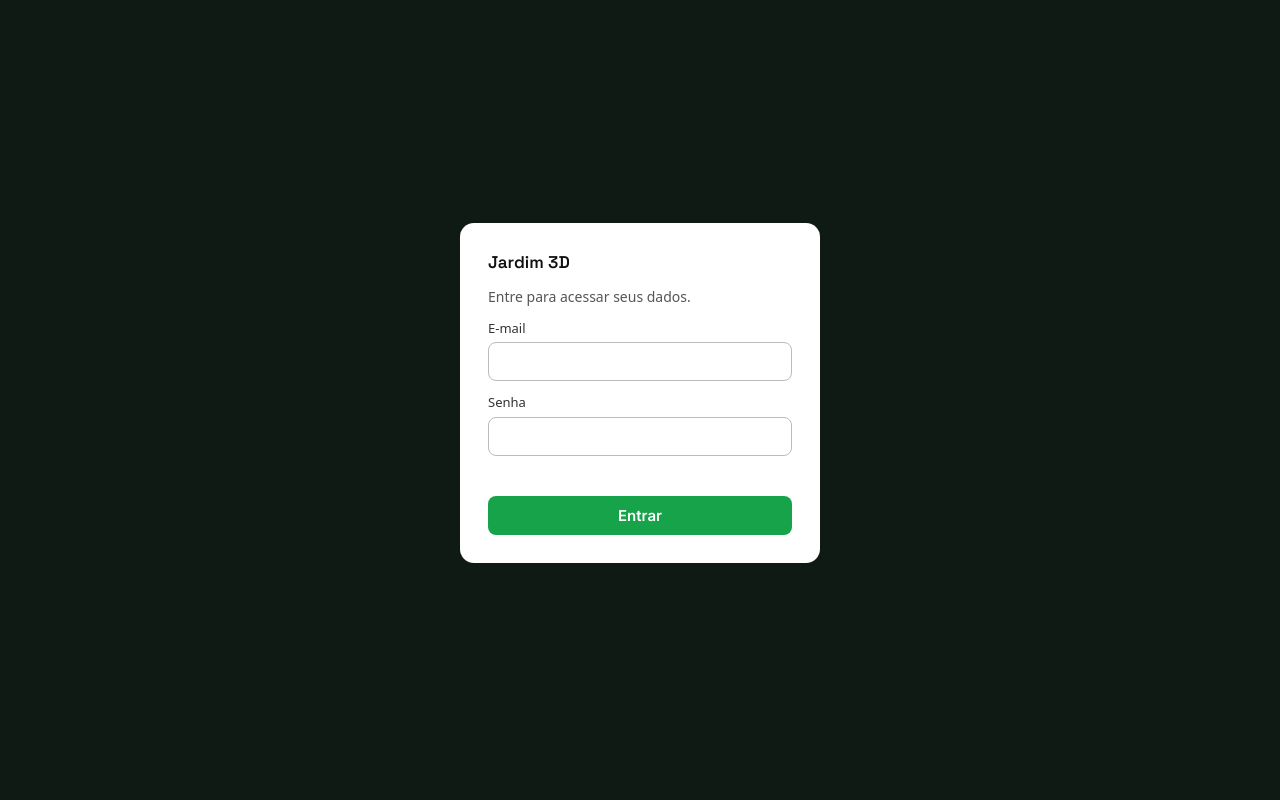
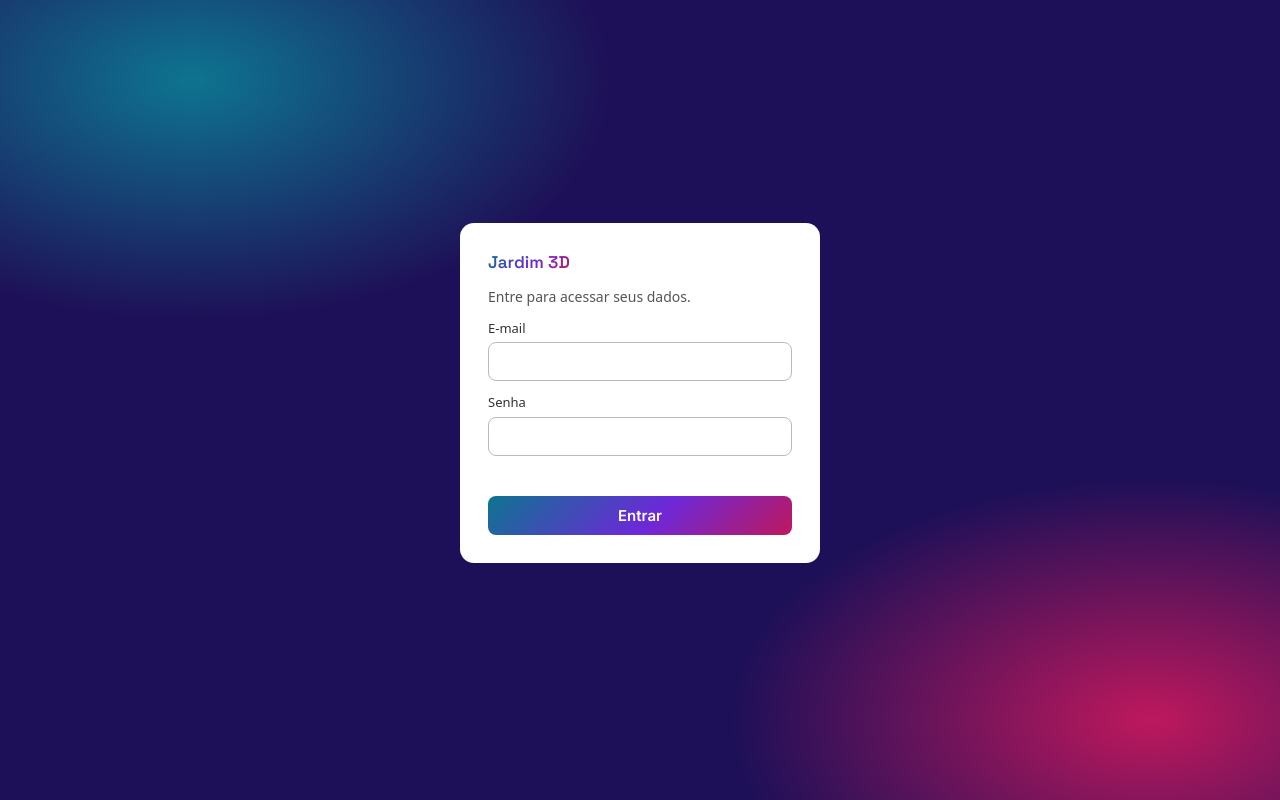
Before and after one commit to walterrodrigues-hash/Jardim-3D, a website: page src/index.template.html in a window 1280 px wide. Drawn offline with Linux system fonts and the light colour scheme.

Commit message:
Novo visual em degradê (ciano, violeta e magenta) para a marca de impressão 3D
Co-Authored-By: Claude Sonnet 5.5 <noreply@anthropic.com>

```diff
--- a/src/index.template.html
+++ b/src/index.template.html
@@ -4,40 +4,51 @@
 <style>
 :root{
   /* Layout: cabeçalho com ações rápidas, abas por assunto, uma área de trabalho larga. Gráficos usam a paleta categórica validada (azul, laranja). */
-  --bg:#f6f7f5; --surface:#ffffff; --fg:#1a211e; --muted:#5d6a64; --line:#dfe4e0; --soft:#e8f3ec;
-  --accent:#1f7a4a; --accent-fg:#ffffff;
+  --bg:#f4f6ff; --surface:#ffffff; --fg:#161a33; --muted:#5b6285; --line:#dfe3f5; --soft:#eeeaff;
+  --accent:#6d28d9; --accent-fg:#ffffff;
+  --grad:linear-gradient(135deg,#0e7490 0%,#6d28d9 55%,#be185d 100%);
+  --grad-soft:linear-gradient(135deg,#e0f7ff 0%,#efe7ff 55%,#ffe4f1 100%);
+  --bgfx:radial-gradient(900px 420px at 8% -5%,#d9f3ff 0%,transparent 60%),radial-gradient(800px 420px at 95% 0%,#f3e3ff 0%,transparent 60%),#f4f6ff;
   --good:#0f7a2e; --bad:#c0302f; --warn:#9a6700;
   --s1:#2a78d6; --s2:#eb6834; --grid:#e1e0d9; --axis:#c3c2b7; --ink2:#52514e;
   --display:"Space Grotesk",system-ui,sans-serif; --body:"Inter",system-ui,sans-serif;
 }
 @media (prefers-color-scheme:dark){:root:not([data-theme="light"]){
-  --bg:#111613; --surface:#19201c; --fg:#e8eeea; --muted:#9aa8a1; --line:#2c3730; --soft:#16301f;
-  --accent:#4cc38a; --accent-fg:#06210f; --good:#4ade80; --bad:#f87171; --warn:#facc15;
+  --bg:#0b0f22; --surface:#141a33; --fg:#eceeff; --muted:#a2a9d0; --line:#283058; --soft:#221d4a;
+  --accent:#a78bfa; --accent-fg:#ffffff;
+  --grad:linear-gradient(135deg,#0891b2 0%,#7c3aed 55%,#db2777 100%);
+  --grad-soft:linear-gradient(135deg,#0c2a3d 0%,#241c4d 55%,#3b1840 100%);
+  --bgfx:radial-gradient(900px 420px at 8% -5%,#0e3a52 0%,transparent 60%),radial-gradient(800px 420px at 95% 0%,#3a1a5e 0%,transparent 60%),#0b0f22; --good:#4ade80; --bad:#f87171; --warn:#facc15;
   --s1:#3987e5; --s2:#d95926; --grid:#2c2c2a; --axis:#383835; --ink2:#c3c2b7; color-scheme:dark}}
 :root[data-theme="dark"]{
-  --bg:#111613; --surface:#19201c; --fg:#e8eeea; --muted:#9aa8a1; --line:#2c3730; --soft:#16301f;
-  --accent:#4cc38a; --accent-fg:#06210f; --good:#4ade80; --bad:#f87171; --warn:#facc15;
+  --bg:#0b0f22; --surface:#141a33; --fg:#eceeff; --muted:#a2a9d0; --line:#283058; --soft:#221d4a;
+  --accent:#a78bfa; --accent-fg:#ffffff;
+  --grad:linear-gradient(135deg,#0891b2 0%,#7c3aed 55%,#db2777 100%);
+  --grad-soft:linear-gradient(135deg,#0c2a3d 0%,#241c4d 55%,#3b1840 100%);
+  --bgfx:radial-gradient(900px 420px at 8% -5%,#0e3a52 0%,transparent 60%),radial-gradient(800px 420px at 95% 0%,#3a1a5e 0%,transparent 60%),#0b0f22; --good:#4ade80; --bad:#f87171; --warn:#facc15;
   --s1:#3987e5; --s2:#d95926; --grid:#2c2c2a; --axis:#383835; --ink2:#c3c2b7; color-scheme:dark}
 *{box-sizing:border-box}
-body{background:var(--bg);color:var(--fg);font:14px/1.5 var(--body);margin:0;padding-block:0 56px;
+body{background:var(--bgfx) fixed;color:var(--fg);font:14px/1.5 var(--body);margin:0;padding-block:0 56px;
   padding-left:max(16px,env(safe-area-inset-left,0px));padding-right:max(16px,env(safe-area-inset-right,0px))}
 .wrap{max-width:1500px;margin:0 auto}
 header.top{display:flex;gap:16px;align-items:center;justify-content:space-between;flex-wrap:wrap;padding-block:18px 8px}
-.brand{font:700 26px/1 var(--display);letter-spacing:-.01em}
-.brand small{display:block;font:400 12px var(--body);color:var(--muted);letter-spacing:0;margin-top:4px}
+.brand{font:700 28px/1 var(--display);letter-spacing:-.01em;background:var(--grad);-webkit-background-clip:text;background-clip:text;color:transparent;width:fit-content}
+.brand small{display:block;font:400 12px var(--body);-webkit-text-fill-color:var(--muted);color:var(--muted);letter-spacing:0;margin-top:4px}
 .quick{display:flex;gap:8px;flex-wrap:wrap}
 nav#nav{display:flex;gap:2px;border-bottom:1px solid var(--line);overflow-x:auto;margin-bottom:18px}
 nav#nav a{padding:10px 14px;color:var(--muted);text-decoration:none;font:500 14px var(--display);border-bottom:2px solid transparent;margin-bottom:-1px;white-space:nowrap}
-nav#nav a[aria-current="page"]{color:var(--fg);border-bottom-color:var(--accent)}
+nav#nav a[aria-current="page"]{color:var(--fg);background:var(--grad) bottom left/100% 3px no-repeat;font-weight:700}
 a:focus-visible,button:focus-visible,input:focus-visible,select:focus-visible,textarea:focus-visible,summary:focus-visible{outline:2px solid var(--accent);outline-offset:2px}
 h2{font:600 17px/1.3 var(--display);margin:0 0 12px}
 h3{font:600 14px/1.3 var(--display);margin:0 0 8px}
-.panel{background:var(--surface);border:1px solid var(--line);border-radius:10px;padding:16px;min-width:0}
+.panel{background:var(--surface);border:1px solid var(--line);border-radius:14px;padding:16px;min-width:0;box-shadow:0 1px 0 rgba(255,255,255,.6) inset,0 6px 18px -10px rgba(109,40,217,.35)}
 .stack{display:grid;gap:16px}
 .cols2{display:grid;gap:16px;grid-template-columns:repeat(auto-fit,minmax(min(100%,420px),1fr))}
 .cols3{display:grid;gap:16px;grid-template-columns:repeat(auto-fit,minmax(min(100%,300px),1fr))}
 button{font:500 13px var(--body);border-radius:8px;border:1px solid var(--line);background:var(--surface);color:var(--fg);padding:8px 13px;cursor:pointer}
-button.primary{background:var(--accent);color:var(--accent-fg);border-color:var(--accent)}
+button{transition:transform .12s,box-shadow .12s}
+button:hover:not(:disabled){transform:translateY(-1px);box-shadow:0 6px 14px -6px rgba(109,40,217,.5)}
+button.primary{background:var(--grad);color:var(--accent-fg);border-color:transparent;font-weight:600}
 button.danger{color:var(--bad)}
 button.ghost{border-color:transparent;background:transparent;color:var(--muted);padding:5px 8px}
 button.ghost:hover{color:var(--fg);background:var(--soft)}
@@ -66,20 +77,21 @@ select.stsel option{background:var(--surface,#fff);color:var(--text,#111)}
 .b-bad{color:var(--bad);border-color:var(--bad)} .b-warn{color:var(--warn);border-color:var(--warn)} .b-good{color:var(--good);border-color:var(--good)} .b-info{color:var(--accent);border-color:var(--accent)}
 .empty{color:var(--muted);text-align:center;padding:28px 12px}
 .kpis{display:grid;gap:12px;grid-template-columns:repeat(auto-fill,minmax(210px,1fr))}
-.kpi{background:var(--surface);border:1px solid var(--line);border-radius:10px;padding:12px 14px;min-width:0}
+.kpi{background:var(--surface);border:1px solid var(--line);border-radius:14px;padding:14px 14px 12px;min-width:0;position:relative;overflow:hidden;box-shadow:0 6px 18px -12px rgba(109,40,217,.45)}
+.kpi::before{content:"";position:absolute;inset:0 0 auto 0;height:4px;background:var(--grad)}
 .kpi .l{font-size:11px;color:var(--muted);text-transform:uppercase;letter-spacing:.06em}
-.kpi .v{font:600 24px var(--display);font-variant-numeric:tabular-nums;margin:2px 0}
+.kpi .v{font:700 25px var(--display);font-variant-numeric:tabular-nums;margin:2px 0}
 .kpi .s{font-size:12px;color:var(--muted)}
 .kpi details{margin-top:6px;font-size:12px;color:var(--muted)}
 .kpi summary{cursor:pointer;color:var(--accent)}
-.kpi.hl{background:var(--soft);border-color:var(--accent)}
+.kpi.hl{background:var(--grad-soft);border-color:var(--accent)}
 .legend{display:flex;gap:14px;font-size:12px;color:var(--ink2);margin-bottom:6px;flex-wrap:wrap}
 .legend i{display:inline-block;width:10px;height:10px;border-radius:2px;margin-right:6px}
 svg.ch{width:100%;height:auto;display:block}
 svg.ch text{fill:var(--muted);font:11px var(--body)}
 .hb{display:grid;grid-template-columns:minmax(90px,170px) 1fr auto;gap:4px 10px;align-items:center;font-size:13px}
-.hb .bar{height:14px;background:var(--soft);border-radius:3px;overflow:hidden}
-.hb .bar b{display:block;height:100%;background:var(--s1);border-radius:0 4px 4px 0}
+.hb .bar{height:14px;background:var(--soft);border-radius:7px;overflow:hidden}
+.hb .bar b{display:block;height:100%;background:linear-gradient(90deg,#22d3ee,var(--s1) 60%,#7c3aed);border-radius:0 4px 4px 0}
 .hb .lab{overflow:hidden;text-overflow:ellipsis;white-space:nowrap}
 .hb .val{font-variant-numeric:tabular-nums;color:var(--ink2)}
 details.tv{margin-top:8px;font-size:12px}
@@ -87,7 +99,7 @@ details.tv summary{cursor:pointer;color:var(--accent)}
 #tip{position:fixed;z-index:60;pointer-events:none;background:var(--fg);color:var(--bg);padding:6px 9px;border-radius:6px;font-size:12px;max-width:260px;display:none;white-space:pre-line}
 .ov{position:fixed;inset:0;background:rgba(0,0,0,.45);z-index:50;display:flex;align-items:flex-start;justify-content:center;padding:4vh 12px;overflow:auto}
 .ov[hidden]{display:none}
-.md{background:var(--surface);border:1px solid var(--line);border-radius:12px;width:100%;max-width:640px;display:grid;grid-template-rows:auto 1fr auto;max-height:92vh}
+.md{background:var(--grad) top left/100% 4px no-repeat,var(--surface);border:1px solid var(--line);border-radius:14px;overflow:hidden;padding-top:4px;width:100%;max-width:640px;display:grid;grid-template-rows:auto 1fr auto;max-height:92vh}
 .md.wide{max-width:1060px}
 .md>header{padding:14px 18px;border-bottom:1px solid var(--line);display:flex;justify-content:space-between;align-items:center}
 .md>header h2{margin:0}
@@ -97,12 +109,12 @@ details.tv summary{cursor:pointer;color:var(--accent)}
 .fl{display:grid;grid-template-columns:1fr 110px auto;gap:8px;align-items:end}
 .box{border:1px solid var(--line);border-radius:8px;padding:10px 12px;background:var(--bg)}
 .box p{margin:4px 0;max-width:75ch}
-.note{background:var(--soft);border:1px solid var(--accent);border-radius:8px;padding:10px 12px;font-size:13px}
+.note{background:var(--grad-soft);border:1px solid var(--accent);border-radius:8px;padding:10px 12px;font-size:13px}
 .warnbox{border:1px solid var(--warn);border-radius:8px;padding:10px 12px;font-size:13px}
 .thumbs{display:flex;gap:8px;flex-wrap:wrap}
 .thumbs img{height:64px;border-radius:6px;border:1px solid var(--line)}
 .chip{border-radius:999px;padding:5px 12px}
-.chip[aria-pressed="true"]{background:var(--accent);color:var(--accent-fg);border-color:var(--accent)}
+.chip[aria-pressed="true"]{background:var(--grad);color:var(--accent-fg);border-color:transparent}
 pre.out{white-space:pre-wrap;background:var(--bg);border:1px solid var(--line);border-radius:8px;padding:10px;font:12px/1.5 ui-monospace,monospace;max-height:50vh;overflow:auto}
 @media (max-width:640px){.fg .w2{grid-column:1/-1}.fl{grid-template-columns:1fr 90px auto}}
 @media (prefers-reduced-motion:reduce){*{transition:none!important}}
@@ -210,13 +222,13 @@ async function api(path,opt){
 function loginUI(){
   return new Promise(res=>{
     const d=document.createElement("div");
-    d.style.cssText="position:fixed;inset:0;z-index:99999;display:grid;place-items:center;background:#0f1a14;font-family:system-ui,sans-serif";
+    d.style.cssText="position:fixed;inset:0;z-index:99999;display:grid;place-items:center;background:radial-gradient(700px 400px at 15% 10%,#0e7490 0%,transparent 60%),radial-gradient(700px 400px at 90% 90%,#be185d 0%,transparent 60%),#1e1058;font-family:system-ui,sans-serif";
     d.innerHTML=`<form style="background:#fff;color:#111;border-radius:14px;padding:28px;width:min(360px,92vw);display:grid;gap:12px">
-      <h2 style="margin:0">Jardim 3D</h2><p style="margin:0;color:#555;font-size:14px">Entre para acessar seus dados.</p>
+      <h2 style="margin:0;background:linear-gradient(135deg,#0e7490,#6d28d9 55%,#be185d);-webkit-background-clip:text;background-clip:text;color:transparent;width:fit-content">Jardim 3D</h2><p style="margin:0;color:#555;font-size:14px">Entre para acessar seus dados.</p>
       <label style="display:grid;gap:4px;font-size:13px;color:#333">E-mail<input name="e" type="email" required autocomplete="username" style="padding:9px;border:1px solid #bbb;border-radius:8px;font-size:15px;background:#fff;color:#111;width:100%;box-sizing:border-box"></label>
       <label style="display:grid;gap:4px;font-size:13px;color:#333">Senha<input name="p" type="password" required autocomplete="current-password" style="padding:9px;border:1px solid #bbb;border-radius:8px;font-size:15px;background:#fff;color:#111;width:100%;box-sizing:border-box"></label>
       <div class="err" style="color:#c0302f;font-size:13px;min-height:16px"></div>
-      <button style="padding:10px;border:0;border-radius:8px;background:#16a34a;color:#fff;font-size:15px;font-weight:600;cursor:pointer">Entrar</button></form>`;
+      <button style="padding:10px;border:0;border-radius:8px;background:linear-gradient(135deg,#0e7490,#6d28d9 55%,#be185d);color:#fff;font-size:15px;font-weight:600;cursor:pointer">Entrar</button></form>`;
     document.body.appendChild(d);
     d.querySelector("form").onsubmit=async ev=>{ev.preventDefault();const f=ev.target,er=d.querySelector(".err");er.textContent="";
       try{await auth("password",{email:f.querySelector("[name=e]").value.trim(),password:f.querySelector("[name=p]").value});d.remove();res()}catch(e){er.textContent=e.message==="Invalid login credentials"?"E-mail ou senha incorretos.":e.message}};
```
